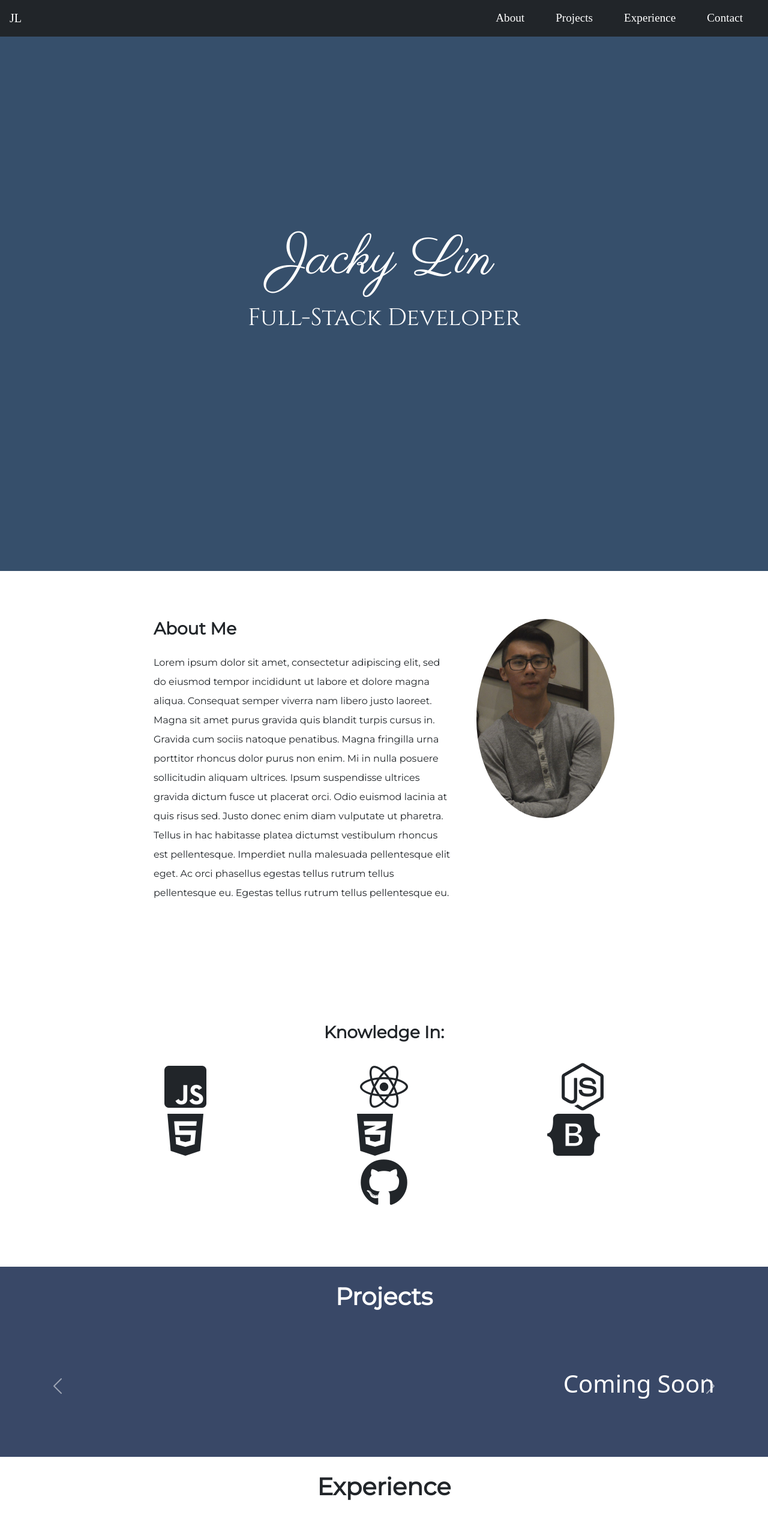
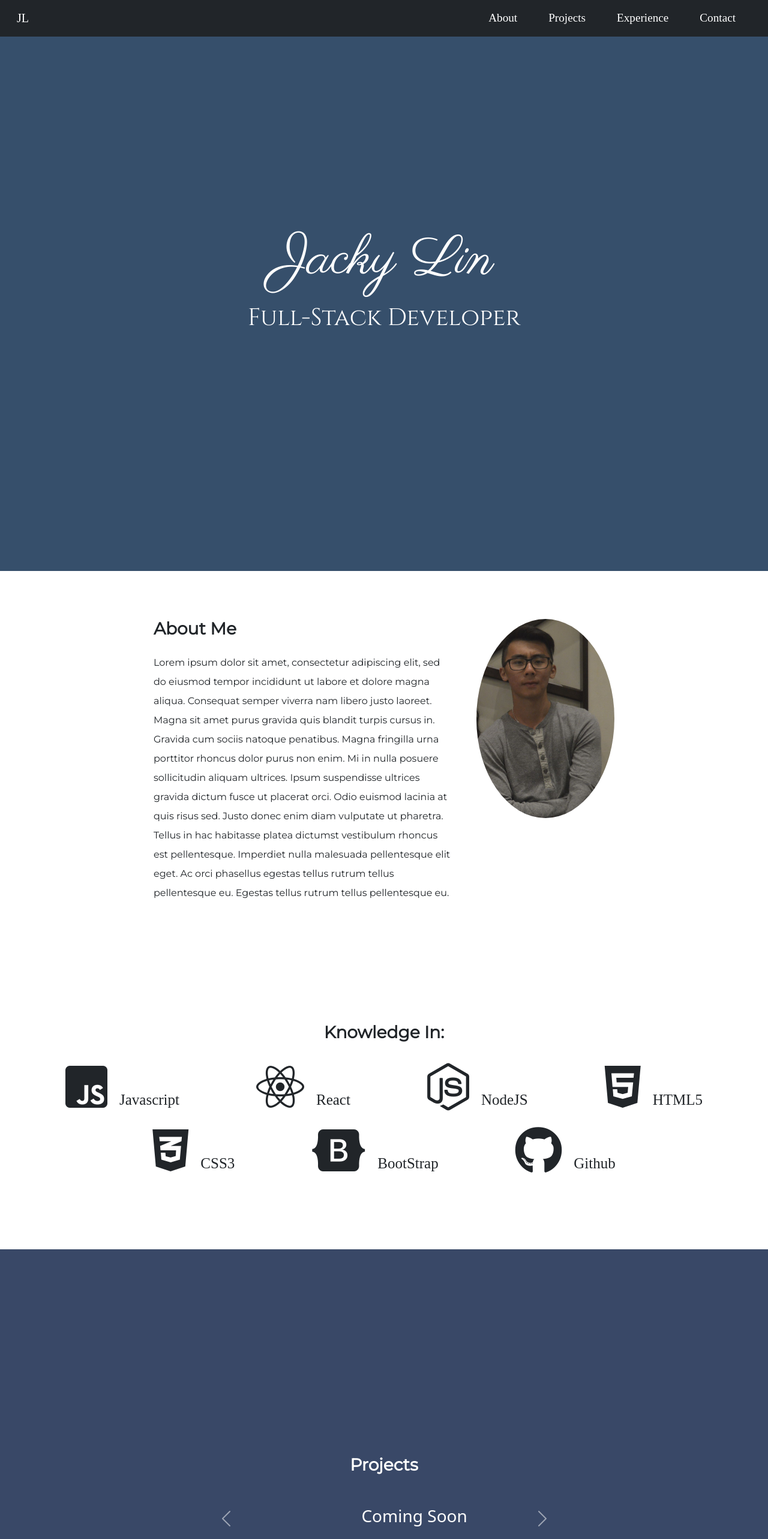
Before and after one commit to JackyLin2/Portfolio2.0, a React (Create React App) app: page / in a window 1280 px wide. Shown: the top 2566 px of the page at 60% size. Before the commit the page ends 2511 px from the top, so only its background shows below. Built offline with nearby package versions, Linux system fonts and the light colour scheme.

Commit message:
collapse navBar

```diff
--- a/src/App.css
+++ b/src/App.css
@@ -91,7 +91,7 @@
 
 
 .icon{
-  padding: 0% 10%;
+  padding: 0% 5% 2%
 }
 
 /* Project */
@@ -99,6 +99,7 @@
 #project-container{
   background-color: #394867;
   color: white;
+  padding: 330px;
 }
 
 .project-header{
@@ -121,8 +122,11 @@
 
 /* Experience */
 
+/* #experience-container{
+  padding: 420px
+} */
+
 .Experience-Header{
-  padding-top: 2% ;
   font-family: "Montserrat";
   font-weight: bold;
   text-align: center;
--- a/src/components/About.js
+++ b/src/components/About.js
@@ -17,13 +17,13 @@ class About extends React.Component {
                 <div className="knowledge-section">
                     <h3 className="knowledge-header" > Knowledge In:  </h3>
 
-                    <i className="icon fab fa-js-square fa-5x"> </i>
-                    <i className="icon fab fa-react fa-5x"></i>
-                    <i className="icon fab fa-node-js fa-5x"></i>
-                    <i className="icon fab fa-html5 fa-5x"></i>
-                    <i className="icon fab fa-css3-alt fa-5x"></i>
-                    <i className="icon fab fa-bootstrap fa-5x"></i>
-                    <i className="icon fab fa-github fa-5x"></i>
+                    <i className="icon fab fa-js-square fa-5x">  <span style={{ fontSize:"25px" }}>  Javascript </span>    </i>
+                    <i className="icon fab fa-react fa-5x">  <span style={{ fontSize:"25px" }}>  React </span></i>
+                    <i className="icon fab fa-node-js fa-5x">  <span style={{ fontSize:"25px" }}>  NodeJS </span></i>
+                    <i className="icon fab fa-html5 fa-5x">  <span style={{ fontSize:"25px" }}>  HTML5 </span></i>
+                    <i className="icon fab fa-css3-alt fa-5x">  <span style={{ fontSize:"25px" }}>  CSS3 </span></i>
+                    <i className="icon fab fa-bootstrap fa-5x">  <span style={{ fontSize:"25px" }}>  BootStrap </span></i>
+                    <i className="icon fab fa-github fa-5x">  <span style={{ fontSize:"25px" }}>  Github </span></i>
 
 
                 </div>
--- a/src/components/Experience.js
+++ b/src/components/Experience.js
@@ -2,15 +2,13 @@ import React from 'react';
 
 
 class Experience extends React.Component {
-
-
 
     render() {
 
 
        return (
           <div id="experience-container">
-                <h1 className="Experience-Header"> Experience </h1>
+                <h3 className="Experience-Header"> Experience </h3>
           </div>
        );
     }
--- a/src/components/NavBar.js
+++ b/src/components/NavBar.js
@@ -8,26 +8,30 @@ class NavBar extends React.Component {
     render() {
         return (
             <div id="nav-container">
-                <nav className="navbar navbar-expand-lg  navbar-dark bg-dark fixed-top">
-                    <a className="navbar-brand" href="#top-container" >JL</a>
-                    <button className="navbar-toggler" type="button" data-toggle="collapse" data-target="#navbarNav" aria-controls="navbarNav" aria-expanded="false" aria-label="Toggle navigation">
-                        <span className="navbar-toggler-icon"></span>
+                <nav class="navbar navbar-expand-lg navbar-dark bg-dark fixed-top">
+                    <div class="container-fluid">
+                        <a class="navbar-brand" href="#top-container">JL</a>
+                        <button class="navbar-toggler" type="button" data-bs-toggle="collapse" data-bs-target="#navbarSupportedContent" aria-controls="navbarSupportedContent" aria-expanded="false" aria-label="Toggle navigation">
+                            <span class="navbar-toggler-icon"></span>
                         </button>
-                    <div className="collapse navbar-collapse" id="navbarNav">
-                        <ul className="navbar-nav ml-auto">
-                            <li className="nav-item active">
-                                <a className="nav-link" href="#About-Component">About </a>
+
+
+                        <div class="collapse navbar-collapse" id="navbarSupportedContent">
+                            <ul class="navbar-nav ml-auto mb-2 mb-lg-0">
+                                <li class="nav-item">
+                                    <a class="nav-link active" href="#About-Component">About</a>
                                 </li>
-                            <li className="nav-item active">
-                                <a className="nav-link" href="#project-container">Projects</a>
+                                <li class="nav-item active">
+                                    <a class="nav-link" href="#project-container">Projects</a>
                                 </li>
-                            <li className="nav-item active">
-                                <a className="nav-link" href="#experience-container"> Experience</a>
+                                <li class="nav-item active">
+                                    <a class="nav-link" href="#experience-container"> Experience</a>
                                 </li>
-                            <li className="nav-item active">
-                                <a className="nav-link" href="#"> Contact</a>
+                                <li class="nav-item active">
+                                    <a class="nav-link" href="#"> Contact</a>
                                 </li>
                             </ul>
+                        </div>
                     </div>
                 </nav>
             </div>
--- a/src/components/Project.js
+++ b/src/components/Project.js
@@ -5,18 +5,18 @@ class Project extends React.Component {
     render() {
         return (
             <div id="project-container">
-                <h1 className="project-header">Projects</h1>
+                <h3 className="project-header">Projects</h3>
                 <div className="project-section">
                     <div id="project-slide" className="carousel slide" data-bs-ride="carousel" data-bs-pause="hover">
                         <div className="carousel-inner">
                             <div className="carousel-item active container-fluid">
-                                <h1>Coming Soon</h1>
+                                <h3>Coming Soon</h3>
                             </div>
                             <div className="carousel-item">
-                                <h1>Coming Soon</h1>
+                                <h3>Coming Soon</h3>
                             </div>
                             <div className="carousel-item">
-                                <h1>Coming Soon</h1>
+                                <h3>Coming Soon</h3>
                             </div>
                         </div>
                         <a className="carousel-button carousel-control-prev" href="#project-slide" role="button" data-bs-slide="prev">
```
Also changed, not shown: 1 other file (tests, documents, lock files or other folders). Lines whose indentation alone changed are shown as unchanged.
